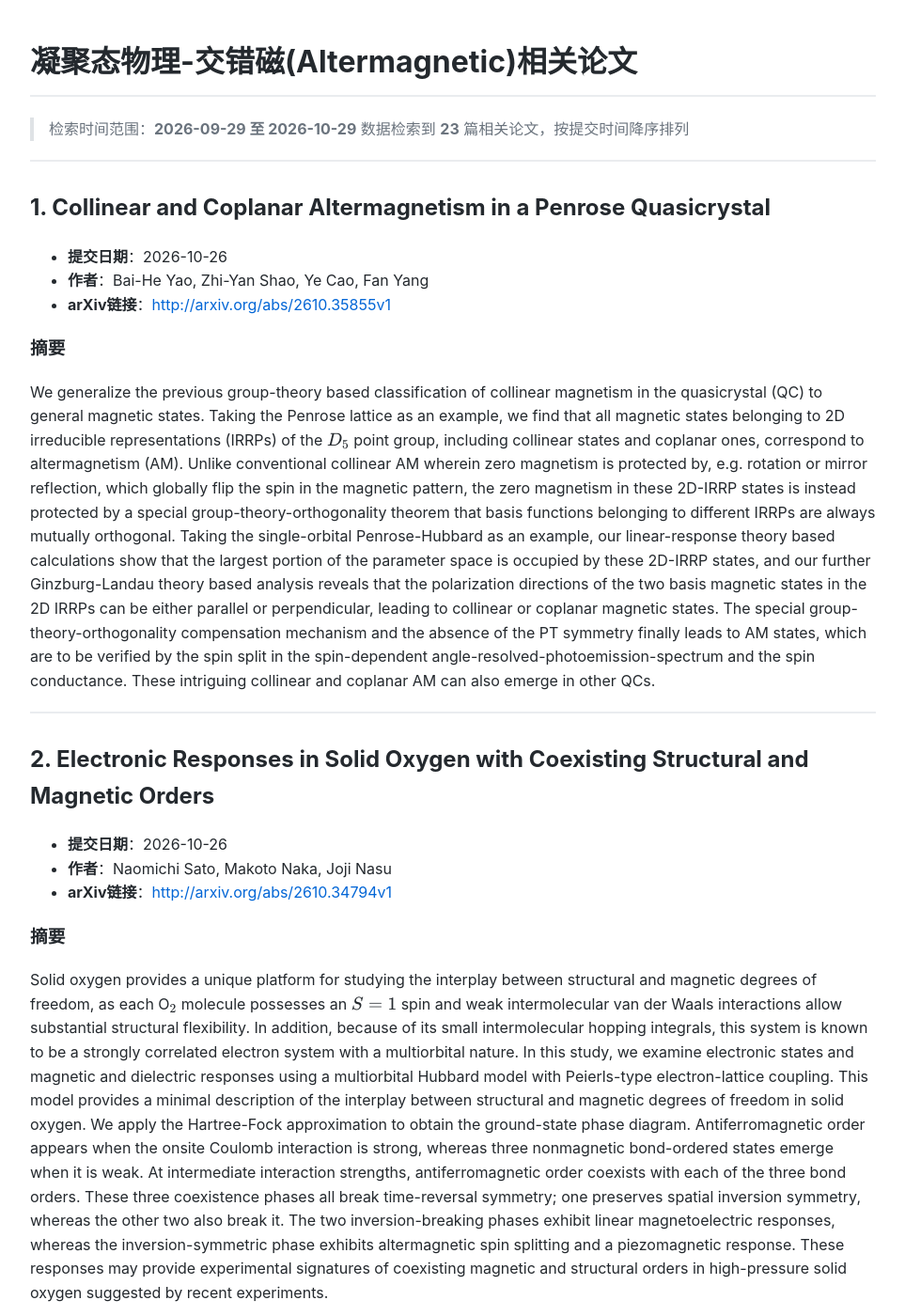
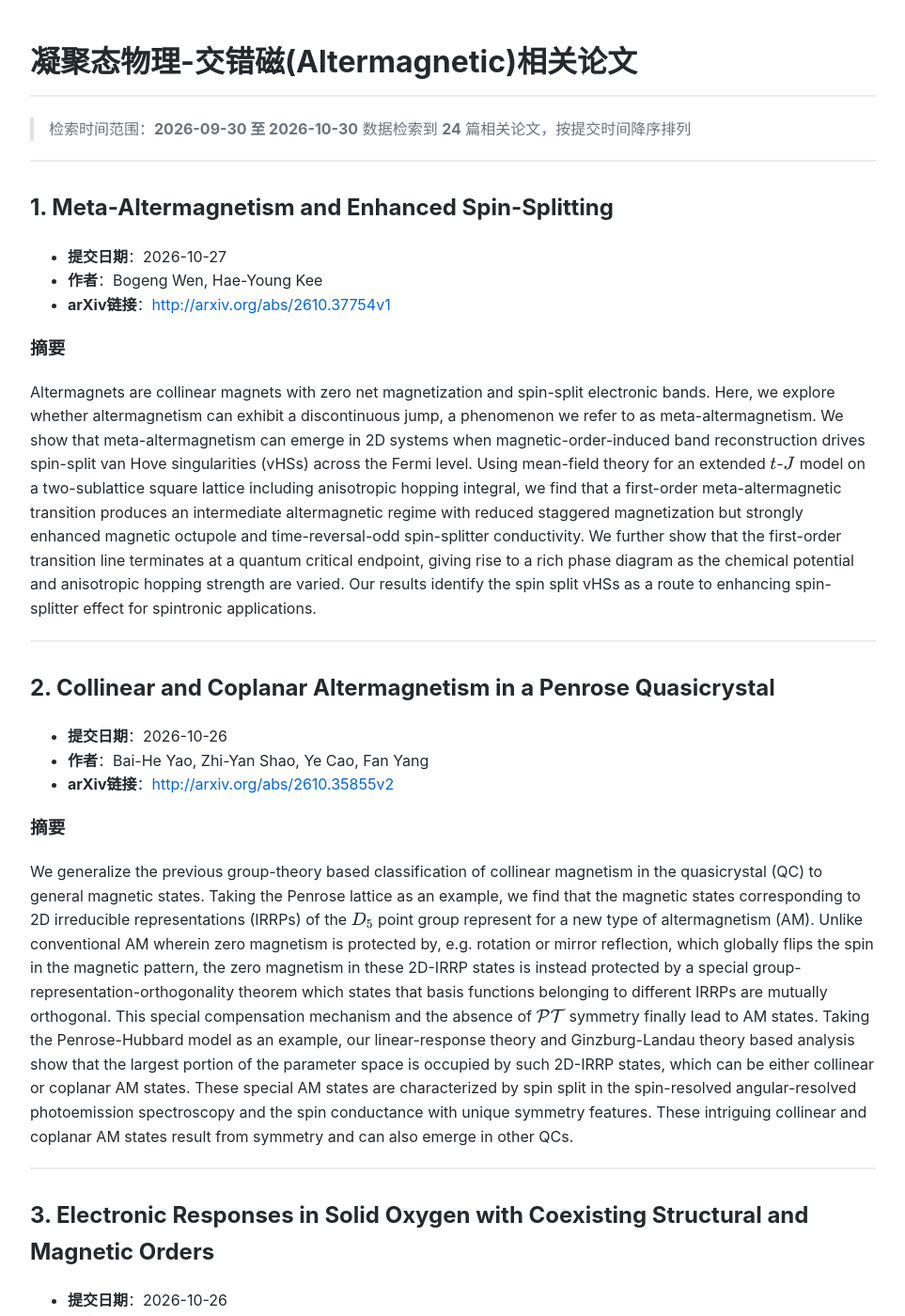
Before and after one commit to yangke25491/daily-arxiv-altermagnetic, a Jekyll site: the page built from index.md, in a window 1280 px wide and 1400 px high. Shown: the whole window at 94% size, without its empty margins (158-1121 px from the left). Built offline with Jekyll 4.4.1, drawn with Linux system fonts in a browser that asks for light colours; some of the changed text lies outside the part shown.

Commit message:
Automated update: arXiv papers

```diff
--- a/index.md
+++ b/index.md
@@ -5,23 +5,34 @@ title: 交错磁论文
 
 # 凝聚态物理-交错磁(Altermagnetic)相关论文
 
-> 检索时间范围：**2026-09-29 至 2026-10-29**
-> 数据检索到 **23** 篇相关论文，按提交时间降序排列
+> 检索时间范围：**2026-09-30 至 2026-10-30**
+> 数据检索到 **24** 篇相关论文，按提交时间降序排列
 
 ---
 
-## 1. Collinear and Coplanar Altermagnetism in a Penrose Quasicrystal
+## 1. Meta-Altermagnetism and Enhanced Spin-Splitting
+
+- **提交日期**：2026-10-27
+- **作者**：Bogeng Wen, Hae-Young Kee
+- **arXiv链接**：[http://arxiv.org/abs/2610.37754v1](http://arxiv.org/abs/2610.37754v1)
+
+### 摘要
+Altermagnets are collinear magnets with zero net magnetization and spin-split electronic bands. Here, we explore whether altermagnetism can exhibit a discontinuous jump, a phenomenon we refer to as meta-altermagnetism. We show that meta-altermagnetism can emerge in 2D systems when magnetic-order-induced band reconstruction drives spin-split van Hove singularities (vHSs) across the Fermi level. Using mean-field theory for an extended $t$-$J$ model on a two-sublattice square lattice including anisotropic hopping integral, we find that a first-order meta-altermagnetic transition produces an intermediate altermagnetic regime with reduced staggered magnetization but strongly enhanced magnetic octupole and time-reversal-odd spin-splitter conductivity. We further show that the first-order transition line terminates at a quantum critical endpoint, giving rise to a rich phase diagram as the chemical potential and anisotropic hopping strength are varied. Our results identify the spin split vHSs as a route to enhancing spin-splitter effect for spintronic applications.
+
+---
+
+## 2. Collinear and Coplanar Altermagnetism in a Penrose Quasicrystal
 
 - **提交日期**：2026-10-26
 - **作者**：Bai-He Yao, Zhi-Yan Shao, Ye Cao, Fan Yang
-- **arXiv链接**：[http://arxiv.org/abs/2610.35855v1](http://arxiv.org/abs/2610.35855v1)
+- **arXiv链接**：[http://arxiv.org/abs/2610.35855v2](http://arxiv.org/abs/2610.35855v2)
 
 ### 摘要
-We generalize the previous group-theory based classification of collinear magnetism in the quasicrystal (QC) to general magnetic states. Taking the Penrose lattice as an example, we find that all magnetic states belonging to 2D irreducible representations (IRRPs) of the $D\_5$ point group, including collinear states and coplanar ones, correspond to altermagnetism (AM). Unlike conventional collinear AM wherein zero magnetism is protected by, e.g. rotation or mirror reflection, which globally flip the spin in the magnetic pattern, the zero magnetism in these 2D-IRRP states is instead protected by a special group-theory-orthogonality theorem that basis functions belonging to different IRRPs are always mutually orthogonal. Taking the single-orbital Penrose-Hubbard as an example, our linear-response theory based calculations show that the largest portion of the parameter space is occupied by these 2D-IRRP states, and our further Ginzburg-Landau theory based analysis reveals that the polarization directions of the two basis magnetic states in the 2D IRRPs can be either parallel or perpendicular, leading to collinear or coplanar magnetic states. The special group-theory-orthogonality compensation mechanism and the absence of the PT symmetry finally leads to AM states, which are to be verified by the spin split in the spin-dependent angle-resolved-photoemission-spectrum and the spin conductance. These intriguing collinear and coplanar AM can also emerge in other QCs.
+We generalize the previous group-theory based classification of collinear magnetism in the quasicrystal (QC) to general magnetic states. Taking the Penrose lattice as an example, we find that the magnetic states corresponding to 2D irreducible representations (IRRPs) of the $D\_5$ point group represent for a new type of altermagnetism (AM). Unlike conventional AM wherein zero magnetism is protected by, e.g. rotation or mirror reflection, which globally flips the spin in the magnetic pattern, the zero magnetism in these 2D-IRRP states is instead protected by a special group-representation-orthogonality theorem which states that basis functions belonging to different IRRPs are mutually orthogonal. This special compensation mechanism and the absence of $\mathcal{PT}$ symmetry finally lead to AM states. Taking the Penrose-Hubbard model as an example, our linear-response theory and Ginzburg-Landau theory based analysis show that the largest portion of the parameter space is occupied by such 2D-IRRP states, which can be either collinear or coplanar AM states. These special AM states are characterized by spin split in the spin-resolved angular-resolved photoemission spectroscopy and the spin conductance with unique symmetry features. These intriguing collinear and coplanar AM states result from symmetry and can also emerge in other QCs.
 
 ---
 
-## 2. Electronic Responses in Solid Oxygen with Coexisting Structural and Magnetic Orders
+## 3. Electronic Responses in Solid Oxygen with Coexisting Structural and Magnetic Orders
 
 - **提交日期**：2026-10-26
 - **作者**：Naomichi Sato, Makoto Naka, Joji Nasu
@@ -98,7 +109,7 @@ $η$ pairing describes a staggered superconducting condensate whose order parame
 
 ---
 
-## 9. Comment on "Skyrmion Hall Effect in Altermagnets"
+## 10. Comment on "Skyrmion Hall Effect in Altermagnets"
 
 - **提交日期**：2026-10-15
 - **作者**：Nicolai Timon Bechler, Jan Masell
@@ -252,7 +263,7 @@ We investigate collective modes in charge-neutral altermagnetic superconductors
 
 ---
 
-## 23. Entropy-Driven Altermagnetism from Thermal Magnons
+## 24. Entropy-Driven Altermagnetism from Thermal Magnons
 
 - **提交日期**：2026-09-30
 - **作者**：Tanaya Halder, Ashis K. Nandy, Anamitra Mukherjee
```
Also changed, not shown: other parts of index.md (+19 -19 lines).
